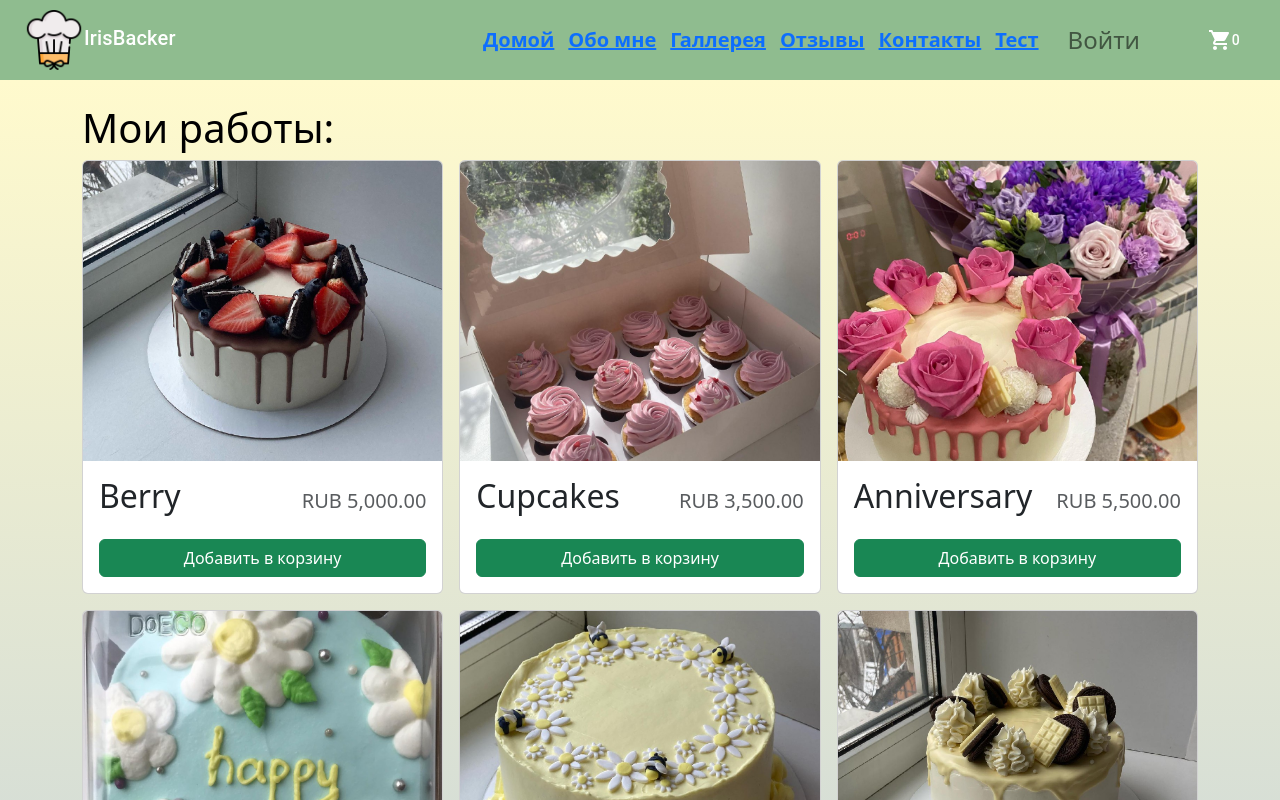
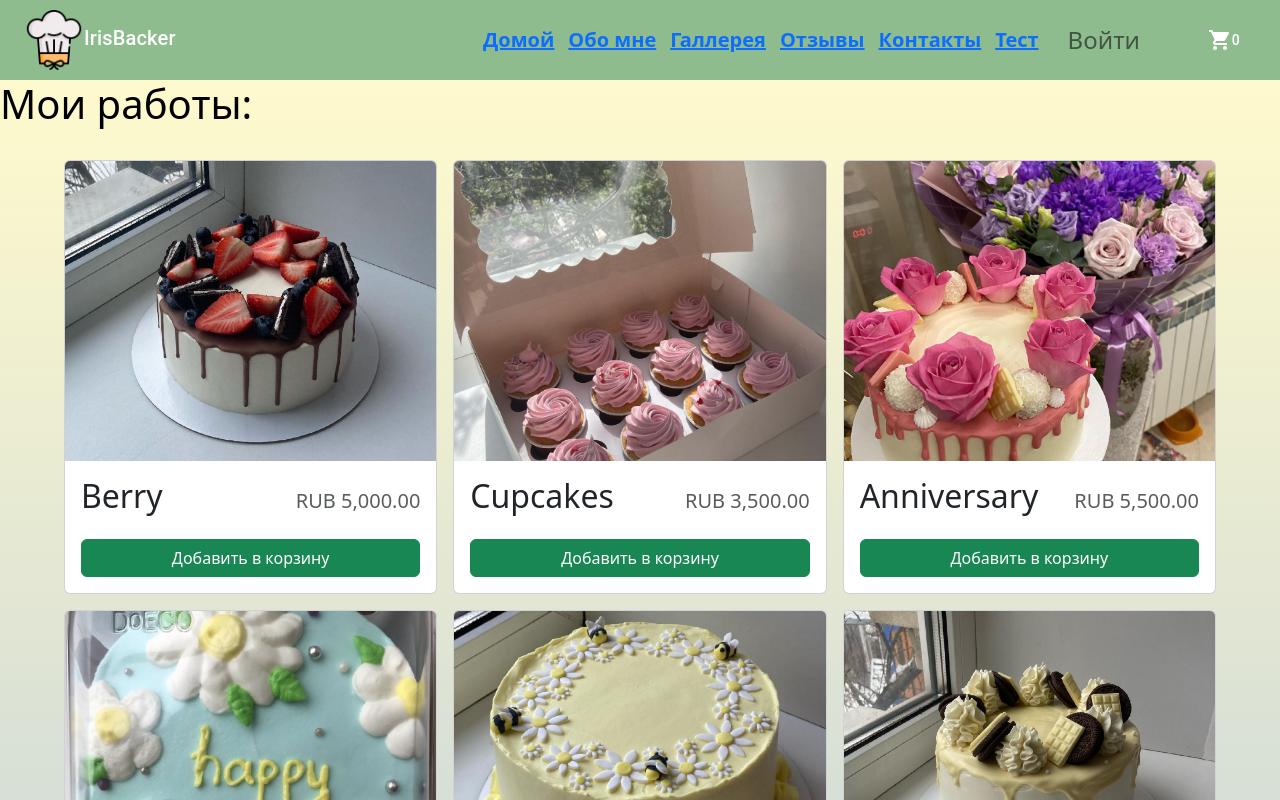
Before and after one commit to AgataHerbst/final-work, a Next.js app: page /galleries in a window 1280 px wide. Shown: the top 800 px of the page. Built offline with nearby package versions, Linux system fonts and the light colour scheme; no server answers.

Commit message:
переделала css в галерее на mui ui

```diff
--- a/components/Search.js
+++ b/components/Search.js
@@ -1,4 +1,4 @@
-import { TextField } from "@material-ui/core";
+import { TextField } from "@mui/material";
 
 const Search = (props) => {
     const { onChange, value } = props;
--- a/components/StoreItem.tsx
+++ b/components/StoreItem.tsx
@@ -39,7 +39,7 @@ export function StoreItem({ id, name, price, img }: StoreItemProps) {
                 </Card.Title>
                 <div className='mt-auto'>
                     {quantity === 0 ? (
-                        <Button className='w-100' onClick={() => increaseCartQuantity(id)} variant='success' >
+                        <Button className='w-100' onClick={() => increaseCartQuantity(id)} variant='success'>
                           Добавить в корзину</Button>
                     ) :
                         <div
--- a/pages/_app.js
+++ b/pages/_app.js
@@ -25,6 +25,7 @@ const theme = createTheme({
     },
 });
 
+
 function MyApp({ Component,
     pageProps: { session, ...pageProps }
 }) {
--- a/pages/galleries.js
+++ b/pages/galleries.js
@@ -1,5 +1,5 @@
-import { Col, Row, Container} from "react-bootstrap"
-import { StoreItem } from "../components/StoreItem"
+import { Container, Grid } from "@mui/material";
+import { StoreItem } from "../components/StoreItem";
 import { goods } from '../data/goods';
 import Heading from "../components/Heading";
 import s from '../styles/Galleries.module.css';
@@ -7,17 +7,22 @@ import s from '../styles/Galleries.module.css';
 
 function Galleries() {
   return <>
+
     <main className={s.main}>
-      <Container className='py-4'>
-      <Heading text="Мои работы:" />
-     <Row md={2} xs={1} lg={3} className="g-3">
-        {goods.map(good => (
-          <Col key={good.id}>
-            <StoreItem {...good} />
-          </Col>
-        ))}
-      </Row>
-      </Container>
+    <Heading text="Мои работы:" />
+    <Container
+        sx={{
+          mt: '2rem'
+        }}
+      >
+        <Grid container spacing={2}>
+          {goods.map(good => (
+            <Grid item xs="12" md="4" key={good.id}>
+              <StoreItem {...good} />
+            </Grid>
+          ))}
+        </Grid>
+   </Container>
     </main>
   </>
 }
--- a/pages/index.js
+++ b/pages/index.js
@@ -23,7 +23,7 @@ function Home() {
     <Heading />
    <Container>
       <Link href='galleries'><Button variant="contained">Все торты</Button></Link>
-      <Image src="/backer/chef2.jpg" width={250} height={250} alt="chef" />
+      <Image src="/backer/chef2.jpg" width={200} height={200} alt="chef" />
       <Typography
         variant="h3"
         component="span"
--- a/styles/About.module.css
+++ b/styles/About.module.css
@@ -1,6 +1,4 @@
 .main{
-  padding: 0;
-  margin: 0;
   background: linear-gradient(to bottom, #D8BFD8, #FFFFE0);
   color: black;
   font-size: 20px;
```
Also changed, not shown: components/CartItem.tsx (+6 -6 lines), pages/about.js (+7 -4 lines), pages/test.js (+7 -8 lines).
